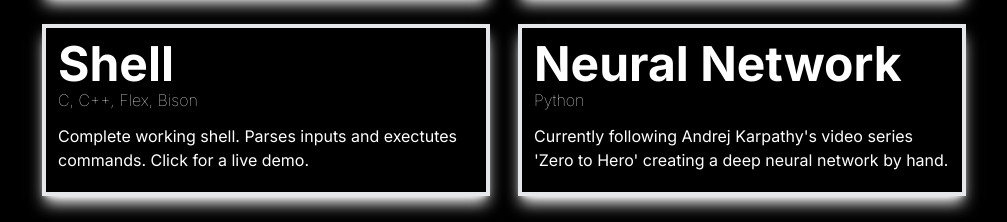
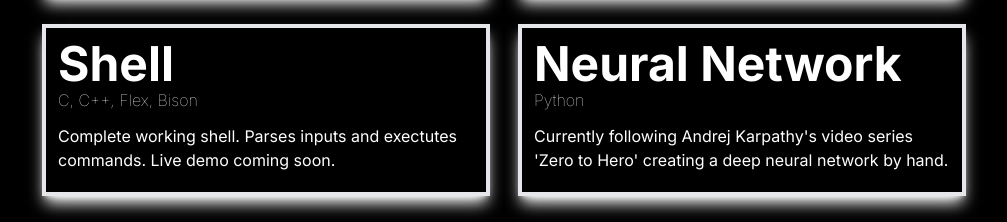
Before and after one commit to bkinaan/bkinaan.github.io, a Next.js app: page / in a window 1280 px wide. Shown: the part 1546-1768 px from the top of the page, without its empty margins (136-1143 px from the left). Built offline with nearby package versions, Linux system fonts and the light colour scheme; a web font is replaced by a local one.

Commit message:
changed description

```diff
--- a/src/app/components/projects-list.tsx
+++ b/src/app/components/projects-list.tsx
@@ -20,7 +20,7 @@ export default function Projects() {
   let shell = {
     name: "Shell",
     lang: "C, C++, Flex, Bison",
-    desc: "Complete working shell. Parses inputs and exectutes commands. Click for a live demo.",
+    desc: "Complete working shell. Parses inputs and exectutes commands. Live demo coming soon.",
     link: "https://replit.com/@mannow7/shell#.ccls-cache/@@home@runner@C/@nix@store@4m98bsvjh538p292pr4604313mjmnpc5-clang-12.0.1-lib@lib@clang@12.0.1@include@stdarg.h",
     pos: "m",
   };
```
